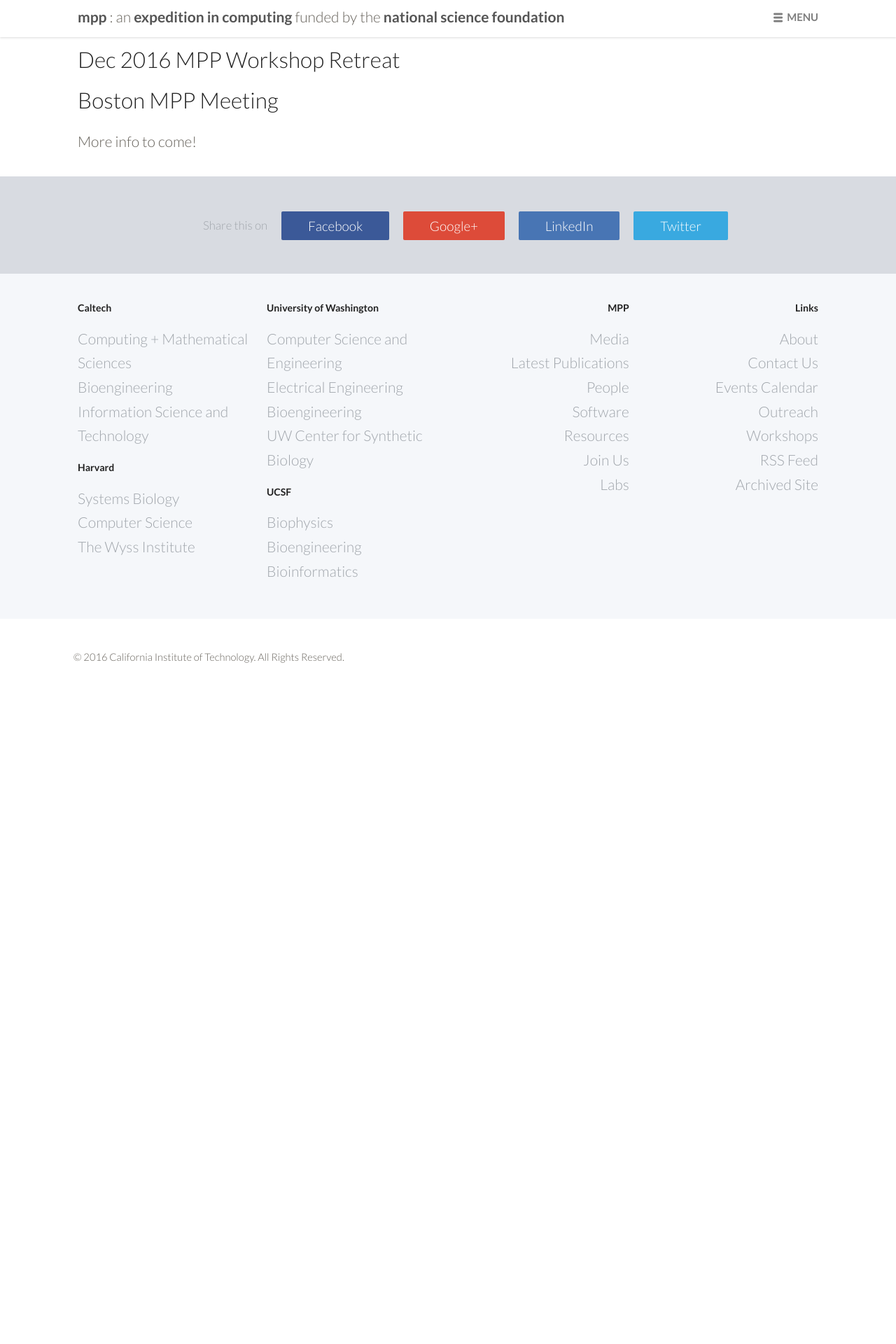
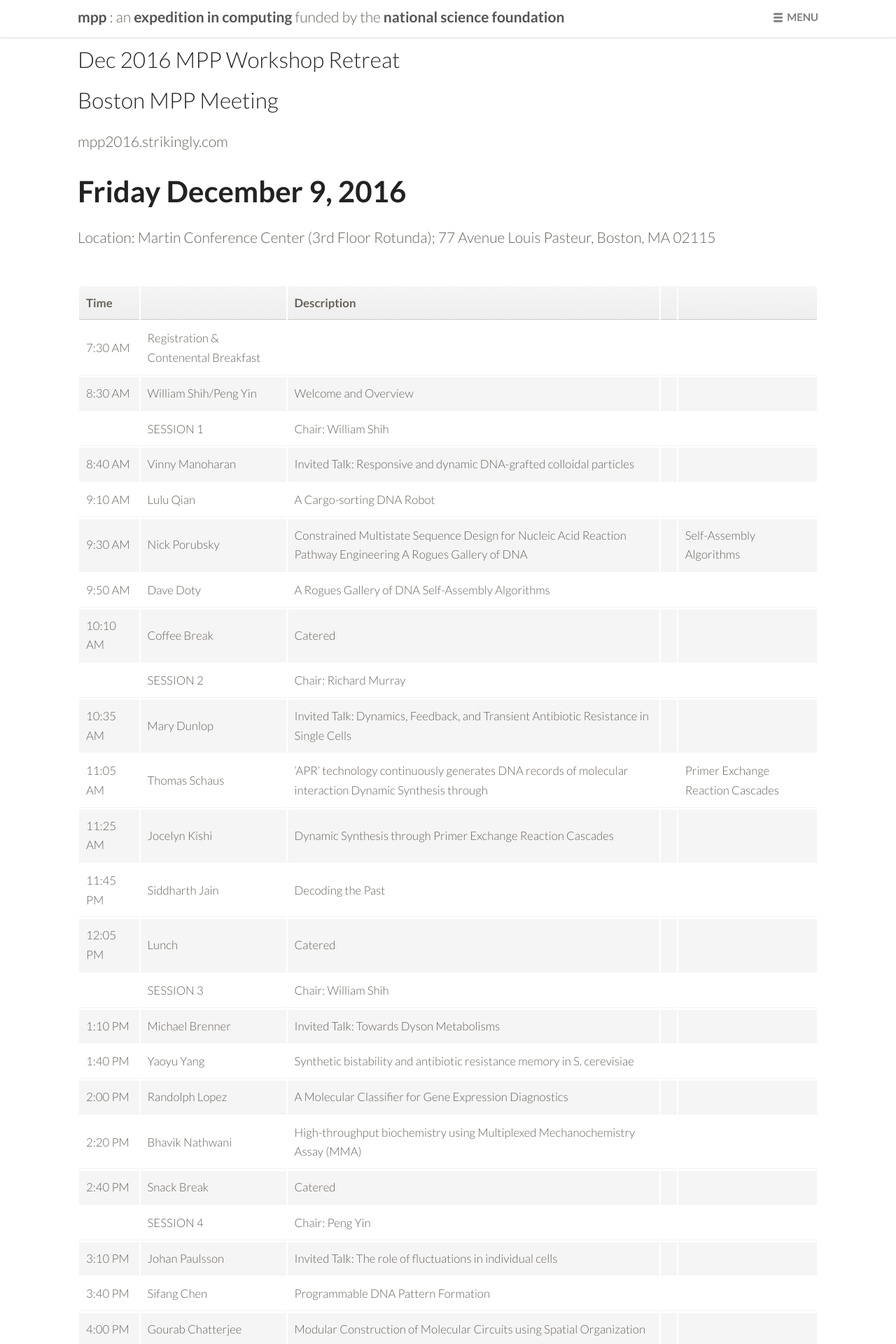
Before and after one commit to douglaslab/mpp, a Jekyll site: the page built from workshops/four.markdown, in a window 1280 px wide. Shown: the top 1920 px of the page at 70% size. Built offline with Jekyll 4.4.1, drawn with Linux system fonts in a browser that asks for light colours; nearby versions of some CDN libraries; before the commit the page ends 1332 px from its top, so only the background shows below that; some of the changed text lies outside the part shown.

Commit message:
MPP-Boston
initial schedule archive

```diff
--- a/workshops/four.markdown
+++ b/workshops/four.markdown
@@ -8,4 +8,82 @@ published: true
 
 ## Boston MPP Meeting
 
-More info to come!
+mpp2016.strikingly.com
+
+
+# Friday December 9, 2016
+
+Location: Martin Conference Center (3rd Floor Rotunda); 77 Avenue Louis Pasteur, Boston, MA 02115
+
+|Time||Description|
+|-|-|-|
+|7:30 AM|Registration & Contenental Breakfast||
+|8:30 AM|William Shih/Peng Yin |Welcome and Overview|
+||SESSION 1|Chair: William Shih|
+|8:40 AM|Vinny Manoharan |Invited Talk: Responsive and dynamic DNA-grafted colloidal particles|
+|9:10 AM|Lulu Qian |A Cargo-sorting DNA Robot|
+|9:30 AM|Nick Porubsky |Constrained Multistate Sequence Design for Nucleic Acid Reaction Pathway Engineering A Rogues Gallery of DNA ||Self-Assembly Algorithms|
+|9:50 AM|Dave Doty |A Rogues Gallery of DNA Self-Assembly Algorithms|
+|10:10 AM|Coffee Break|Catered|
+||SESSION 2|Chair: Richard Murray|
+|10:35 AM|Mary Dunlop |Invited Talk: Dynamics, Feedback, and Transient Antibiotic Resistance in Single Cells|
+|11:05 AM|Thomas Schaus |‘APR' technology continuously generates DNA records of molecular interaction Dynamic Synthesis through ||Primer Exchange Reaction Cascades|
+|11:25 AM|Jocelyn Kishi |Dynamic Synthesis through Primer Exchange Reaction Cascades|
+|11:45 PM|Siddharth Jain |Decoding the Past|
+|12:05 PM|Lunch|Catered|
+||SESSION 3|Chair: William Shih|
+|1:10 PM|Michael Brenner |Invited Talk: Towards Dyson Metabolisms|
+|1:40 PM|Yaoyu Yang |Synthetic bistability and antibiotic resistance memory in S. cerevisiae|
+|2:00 PM|Randolph Lopez |A Molecular Classifier for Gene Expression Diagnostics|
+|2:20 PM|Bhavik Nathwani |High-throughput biochemistry using Multiplexed Mechanochemistry Assay (MMA)|
+|2:40 PM|Snack Break|Catered|
+||SESSION 4|Chair: Peng Yin|
+|3:10 PM|Johan Paulsson |Invited Talk: The role of fluctuations in individual cells|
+|3:40 PM|Sifang Chen |Programmable DNA Pattern Formation|
+|4:00 PM|Gourab Chatterjee |Modular Construction of Molecular Circuits using Spatial Organization|
+|4:30 PM||Move en masse to the Wyss Institute (3 Blackfan Circle, Boston, MA 02115)|
+|5:00 PM|Last name B—L|Poster Session I – Wyss Institute (5th floor CLSB, Room 521), catered|
+|Evening|Dinner on your own||
+
+# Saturday December 10, 2016
+
+Martin Conference Center (3rd Floor Rotunda)
+
+|Time||Description|
+|-|-|-|
+|8:00 AM|Continental Breakfast||
+||SESSION 5|Chair: Erik Winfree|
+|8:30 AM|Doug Densmore|Invited Talk: Living Computing Project|
+|9:00 AM|Luvena Ong|Expanding the unique addressability of 3D DNA nanostructures|
+|9:20 AM|Philip Petersen|Fractal assembly of micron-scale uniquely-addressable DNA origami arrays|
+|9:40 AM|Coffee Break|Catered|
+||SESSION 6|Chair: Lulu Qian|
+|10:10 AM|Luhan Yang|Invited Talk: Rewrite the pig genome for xenotransplantation|
+|10:40 AM|Elisha Krieg|Selective Sequestration and Scalable Production of Long Single-Stranded DNA|
+|11:00 AM|Cody Geary|Computer Aided Design of RNA Origami Structures|
+|11:20 PM|Anandh Swaminathan|A Python toolbox for simulation and parameter inference in synthetic biology|
+|11:40 AM|Lunch|Catered|
+||SESSION 7|Chair: Deborah Fygenson|
+|1:00 PM|Angela Belcher|Invited Talk: M13 Phage as a biological toolkit for applications in energy and medicine|
+|1:30 PM|Vipul Singhal|Data Driven Reduction of Extract to Extract Variability in Cell Free Systems|
+|1:50 PM|Adam Cohen|Invited Talk: Engineering electrically excitable tissues|
+|2:20 PM|Erik Winfree|Stochastic Local Search and Chemical Reaction Networks|
+|2:40 PM||Move en masse to the Wyss Institute|
+|3:00 PM|Last name N—Z|Poster Session II – Wyss Institute (5th floor CLSB, Room 521), catered|
+|4:45 PM||Move to the Martin Conference Center|
+|5:00 PM|Dinner|Catered|
+
+# Sunday December 11, 2016
+
+Trainee Workshop – Martin Conference Center (3rd Floor Rotunda)
+
+|Time||Description|
+|-|-|-|
+|9:00 AM|Continental Breakfast|Catered|
+|10:00 AM|Welcome Remarks|Science Speed Dating: talk about your science in pairs to 10 people, 5 min per pair|
+|11:00 AM|Small Group Project #1|Using molecular programming, design a system that solves an important societal challenge. Groups of ||7, 20 min design, 3 min presentation|
+|12:00 PM|Lunch|Catered|
+|1:00 PM|Small Group Discussion|Discuss talks from main MPP event|
+|2:00 PM|Small Group Project #2|Molecular programming group exercise. Groups of 7, 20 min design, 3 min presentation|
+|3:00 PM|Round Table & Closing Remarks|Whole group on future of molecular programming|
+|4:00 PM-onwards|Boston excursion on your own||
```
